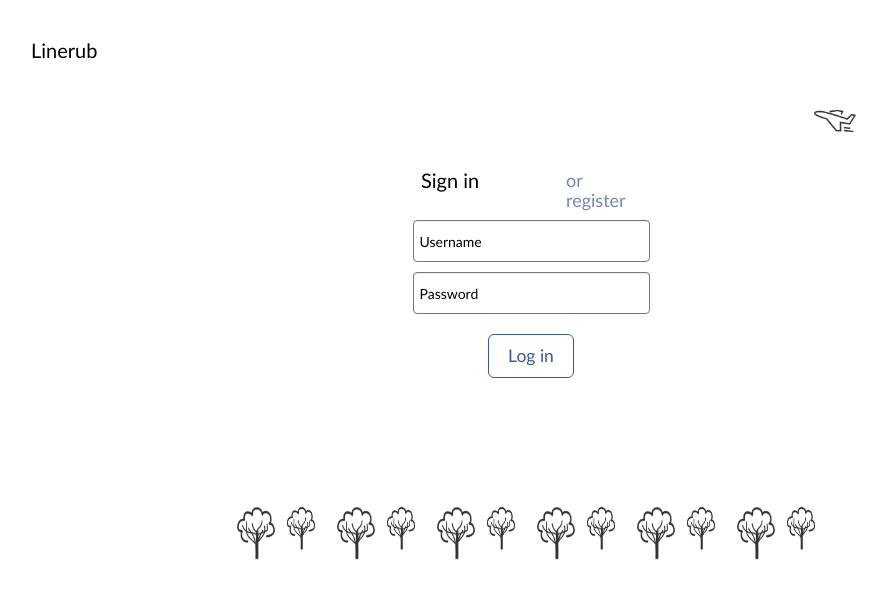
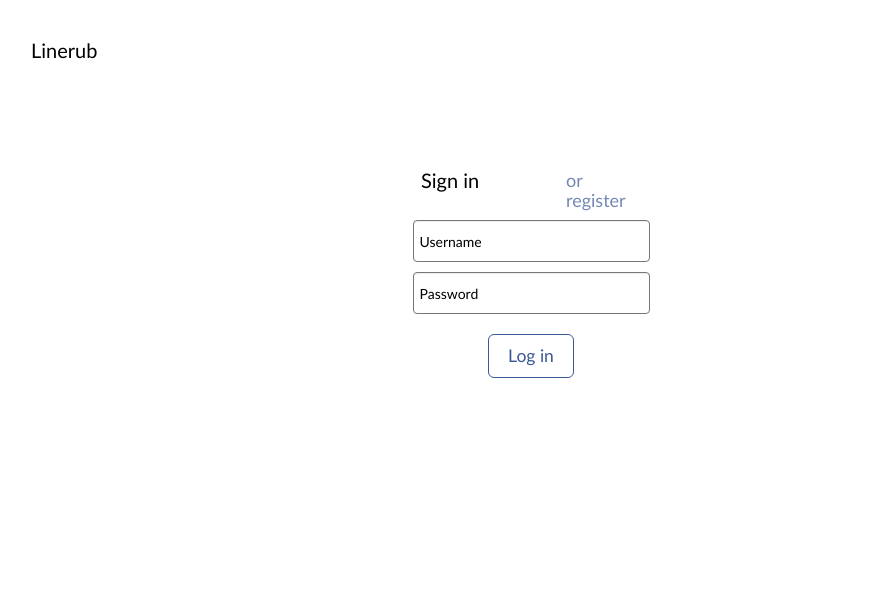
Before and after one commit to dorisliuys/linerub, a Django app: page / in a window 1280 px wide. Shown: the top 599 px of the page, without its empty margins (109-996 px from the left). Run offline with Django 3.2, Linux system fonts and the light colour scheme; parts of the project's set-up code (start-up, migrations or seed data) failed here and were passed over; some libraries are stand-ins or nearby versions.

Commit message:
making scalable for mobile

```diff
--- a/linerub/templates/base.html
+++ b/linerub/templates/base.html
@@ -87,8 +87,6 @@
     };
     </script>
     <script type='text/javascript' src="/js/bootstrap.js"></script>
-    <script type='text/javascript' src="/js/story.js"></script>
-    <script type='text/javascript' src="/js/animation_simple.js"></script>
 
   </body>
 </html>
--- a/linerub/templates/register.html
+++ b/linerub/templates/register.html
@@ -8,9 +8,6 @@
 {% if form.errors %}
 
 <div class="container">
-  <div id="hideLeftFlow"></div>
-  <div id="hideRightFlow"></div>
-  <div class="crazyBirdBox"><img id="crazyBird" src="/images/airplane_white.png"></div>
   <div class="preview2">
     <center>
     <div class="loginBox">
@@ -32,29 +29,11 @@
     </div>
     </center>
   </div>
-  <div class="errorRegBox"><p id="error">username already taken, try adding numbers</p></div>
-  <div class="explosionBox"><img id="explosion" src="/images/explosion_large.png"></div>
-  <div class="treeBox1"><img id="tree1" src="/images/tree.png"></div>
-  <div class="treeBox2"><img id="tree2" src="/images/tree.png"></div>
-  <div class="treeBox3"><img id="tree3" src="/images/tree.png"></div>
-  <div class="treeBox4"><img id="tree4" src="/images/tree.png"></div>
-  <div class="treeBox5"><img id="tree5" src="/images/tree.png"></div>
-  <div class="treeBox6"><img id="tree6" src="/images/tree.png"></div>
-  <div class="treeBox7"><img id="tree7" src="/images/tree.png"></div>
-  <div class="treeBox8"><img id="tree8" src="/images/tree.png"></div>
-  <div class="treeBox9"><img id="tree9" src="/images/tree.png"></div>
-  <div class="treeBox10"><img id="tree10" src="/images/tree.png"></div>
-  <div class="treeBox11"><img id="tree11" src="/images/tree.png"></div>
-  <div class="treeBox12"><img id="tree12" src="/images/tree.png"></div>
-  <div class="footer"></div>
 </div>
 
 {% else %}
 
 <div class="container">
-  <div id="hideLeftFlow"></div>
-  <div id="hideRightFlow"></div>
-  <div class="birdBox"><img id="bird" src="/images/airplane_white.png"></div>
   <div class="preview2">
     <center>
     <div class="loginBox">
@@ -76,19 +55,6 @@
     </div>
     </center>
   </div>
-  <div class="bubbleBox"><p id="bubble">HELP!!!</p></div>
-  <div class="smokeBox1"><center><div id="smoke1">~</div></center></div>
-  <div class="smokeBox2"><center><div id="smoke2">~</div></center></div>
-  <div class="smokeBox3"><center><div id="smoke3">~</div></center></div>
-  <div class="franticBox1"><center><div id="frantic1">|</div></center></div>
-  <div class="franticBox2"><center><div id="frantic2">|</div></center></div>
-  <div class="franticBox3"><center><div id="frantic3">|</div></center></div>
-  <div class="franticBox4"><center><div id="frantic4">|</div></center></div>
-  <div class="franticBox5"><center><div id="frantic5">|</div></center></div>
-  <div class="franticBox6"><center><div id="frantic6">|</div></center></div>
-  <div class="treeBox"><img id="tree" src="/images/tree.png"></div>
-  <div class="fireBox"><center><img id="fire" src="/images/fire.png"></center></div>
-  <div class="footer"></div>
 </div>
 
 {% endif %}
```
Also changed, not shown: linerub/templates/login.html (+0 -18 lines).
